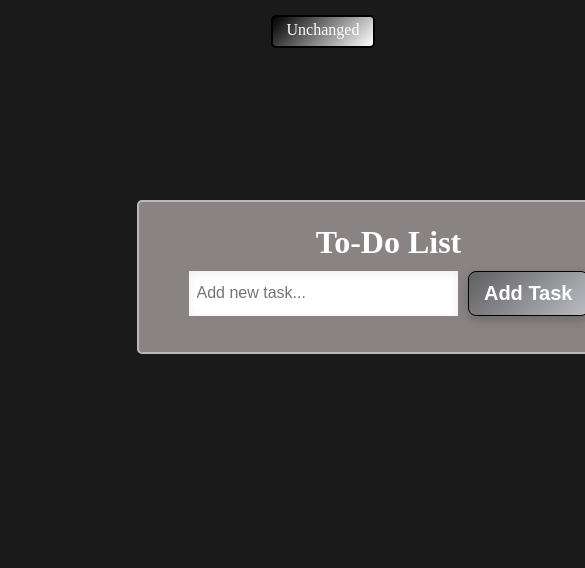
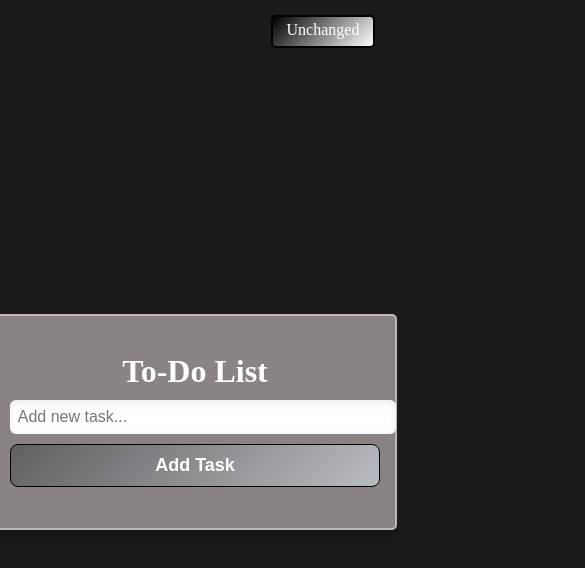
Before and after one commit to sachinkumar2245/Todo-App, a plain HTML site: page public/index.htm in a window 390 px wide. Shown: the top 568 px of the page, 585 px wide, since content can reach past the window. Drawn offline with Linux system fonts and the light colour scheme.

Commit message:
css-added

```diff
--- a/public/style.css
+++ b/public/style.css
@@ -4,6 +4,10 @@ body {
   background-color: #1a1a1a;
   color: white;
   display: flex;
+  justify-content: center; /* Center content */
+  align-items: center; /* Center vertically */
+  min-height: 100vh; /* Full height */
+  flex-direction: column; /* Stack elements */
 }
 
 span {
@@ -28,31 +32,26 @@ span {
   flex-direction: column;
   justify-content: center;
   align-items: center;
-  position: absolute;
-  left: 35%;
-  top: 200px;
   border: 2px solid rgb(189, 184, 184);
   border-radius: 5px;
   background-color: #898383;
   min-height: 150px;
-  width: 500px;
-  margin: 0;
-  padding: 0;
+  width: 90%; /* ✅ Full width on smaller screens */
+  max-width: 500px; /* ✅ Limit width */
+  padding: 20px;
+  box-shadow: 0px 4px 10px rgba(0, 0, 0, 0.2);
 }
 
 .container h1 {
-  /* position: absolute; */ /* ❌ Remove this */
-  margin-bottom: 10px; /* ✅ Use margin instead */
+  margin-bottom: 10px;
+  text-align: center;
 }
+
 .input-container {
   display: flex;
   justify-content: center;
-  /* position: absolute;
-  top: 80px; */
-  /* left: 10%; */
-  margin-bottom: 10px;
   gap: 10px;
-  width: 400px;
+  width: 100%; /* ✅ Full width */
 }
 
 .input-container input {
@@ -61,9 +60,9 @@ span {
   border: none;
   outline: none;
   font-size: 16px;
-  /* border-radius: 6px; */
   transition: all 0.3s ease;
   box-shadow: inset 0px 2px 10px rgba(0, 0, 0, 0.08);
+  border-radius: 6px;
 }
 
 #add-task-btn {
@@ -71,42 +70,38 @@ span {
   background: linear-gradient(135deg, #605f62, #b9bcc1);
   border: 1px solid black;
   color: white;
-  font-size: 20px;
-  font-weight: bolder;
+  font-size: 16px;
+  font-weight: bold;
   border-radius: 8px;
   cursor: pointer;
   transition: 0.3s ease;
-  box-shadow: 0px 4px 10px rgba(0, 0, 0, 0.2);
 }
 
 #add-task-btn:hover {
   background: linear-gradient(135deg, #606265, #a4a3a6);
   transform: scale(1.05);
-  box-shadow: 0px 6px 15px rgba(0, 0, 0, 0.3);
 }
 
 ul {
-    /* border: 2px solid red; */
-    width: 80%; /* ✅ Ensure full width */
+  width: 100%;
   padding: 0;
   margin-top: 10px;
   display: flex;
-    flex-direction: column; /* ✅ Stack items naturally */
-    gap: 10px; /* ✅ Add spacing between items */
+  flex-direction: column;
+  gap: 10px;
 }
 
 ul li {
   background-color: rgb(85, 83, 83);
   color: white;
   padding: 10px;
-    text-align: left;
   display: flex;
-    justify-content: space-between; /* ✅ Align text and button */
+  justify-content: space-between;
   align-items: center;
-    flex-wrap: wrap; /* ✅ Allows wrapping */
-    word-wrap: break-word; /* ✅ Ensures text wraps */
+  flex-wrap: wrap;
+  word-wrap: break-word;
   border-radius: 5px;
-    min-height: 30px; /* ✅ Allows height to grow */
+  min-height: 30px;
 }
 
 ul li button {
@@ -126,6 +121,38 @@ ul {
   background-color: #ff1a1a;
 }
 
-.completed{
+.completed {
   text-decoration: line-through;
 }
+
+/* 📱 Mobile Responsive Styles */
+@media (max-width: 768px) {
+  .container {
+    width: 95%;
+    padding: 15px;
+  }
+
+  .input-container {
+    flex-direction: column; /* ✅ Stack input & button */
+    width: 100%;
+  }
+
+  .input-container input {
+    width: 100%; /* ✅ Full width */
+  }
+
+  #add-task-btn {
+    width: 100%;
+    font-size: 18px;
+  }
+
+  ul li {
+    flex-direction: column; /* ✅ Stack task & button */
+    align-items: flex-start;
+  }
+
+  ul li button {
+    width: 100%;
+    margin-top: 5px;
+  }
+}
```
Lines whose indentation alone changed are shown as unchanged.
